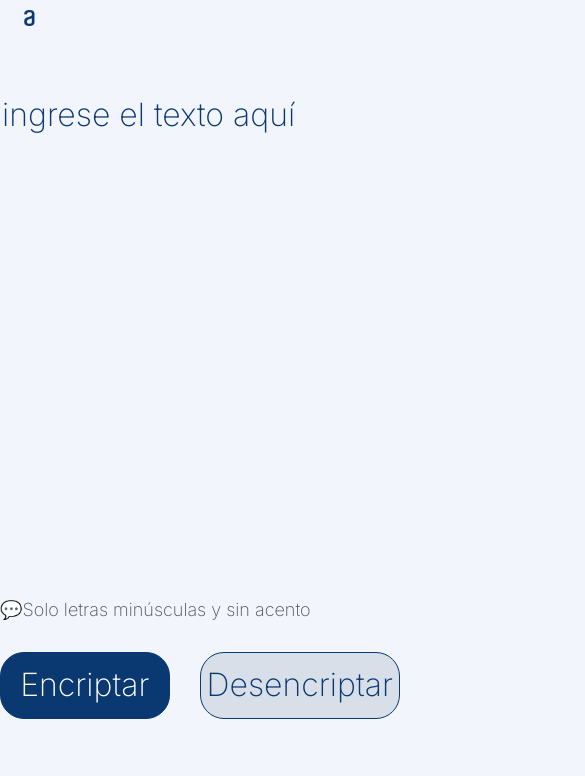
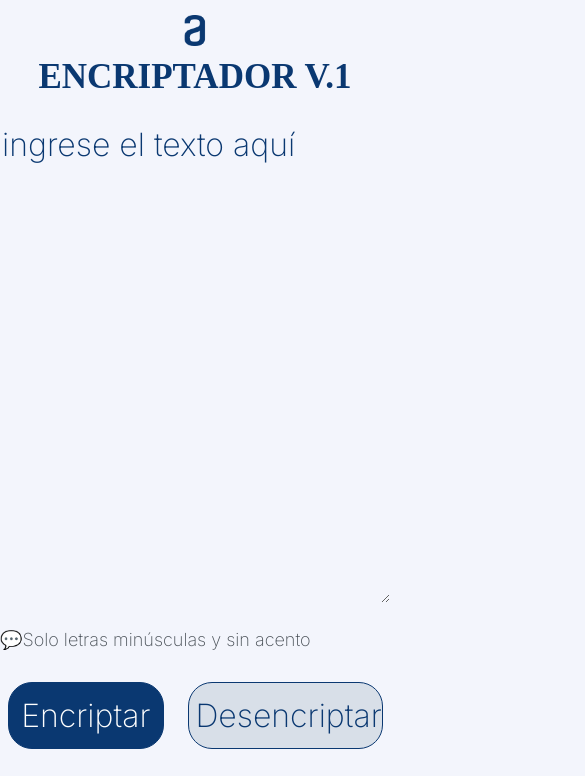
Before and after one commit to BrunoMA25/des-encriptador, a plain HTML site: page index.html in a window 390 px wide. Shown: the top 776 px of the page, 585 px wide, since content can reach past the window. Drawn offline with Linux system fonts and the light colour scheme.

Commit message:
Solucionando errores de visualización

```diff
--- a/index.html
+++ b/index.html
@@ -15,7 +15,10 @@
 </head>
 <body>
     <header>
+        <div class="cabecera">
         <img src="imagenes/Logo.png" alt="logo de alura" class="logo">
+        <h1>Encriptador V.1</h1>
+        </div>
     </header>
     <main>
         <section>
--- a/style.css
+++ b/style.css
@@ -6,10 +6,26 @@
     line-height: 150%;
 }
 
+.cabecera{
+    width: 940px;
+    position: relative;
+    margin: 0 auto;
+}
+
 .logo{
-    padding-top: 10px;
+    padding-top: 20px;
     margin-left: 10px;
     width: 10%;
+}
+
+h1{
+    position: absolute;
+    top: 20px;
+    right: 30%;
+    font-size: 35px;
+    font-weight: bold;
+    text-transform: uppercase;
+    color: #0A3871;
 }
 
 main{
@@ -40,7 +56,7 @@ main{
     border: none;
     border-radius: 24px;
     color: #0A3871;
-    margin-left: 98px;
+    margin-left: 50px;
     margin-top: 60px;
     padding-left: 20px;
     position: fixed;
@@ -84,8 +100,8 @@ main{
     color: #0A3871;
     cursor: pointer;
     height: 67px;
-    margin-left: 115px;
-    margin-top: 13em;
+    margin-left: 68px;
+    margin-top: 14em;
     position: absolute;
     width: 336px;
     transition: 100ms;
@@ -105,10 +121,33 @@ main{
 }
 
 @media screen and (max-width:480px){
+    .cabecera{
+        width: auto;
+        display: block;
+        text-align: center;
+        margin: 10px auto;
+    }
+
+    .logo{
+        padding: 5px;
+        margin-left: 0px;
+        width: 20%;
+    }
+
+    h1{
+        padding: 5px;
+        position: static;
+    }
+
     main{
-        width: 400px;
-        margin: 0 auto;
-        display: inline-block;
+        width: auto;
+        margin: 20px auto;
+        display: block;
+    }
+
+    .text-area{
+        margin-top: 0;
+        width: -webkit-fill-available;
     }
 
     .mensaje{
@@ -116,6 +155,27 @@ main{
         position: absolute;
     }
 
+    .botones{
+        display: block;
+    }
+
+    .btn-encriptador{
+        margin-left: 2%;
+        width: 40%;
+    }
+
+    .btn-desencriptador{
+        width: 50%;
+        margin-left: 4%;
+    }
+
+    .mensaje{
+        margin-left: 0;
+        position: absolute;
+        width: -webkit-fill-available;
+        padding: 0px;
+    }
+
     .copiar{
         margin-left: 30px;
     }
```
